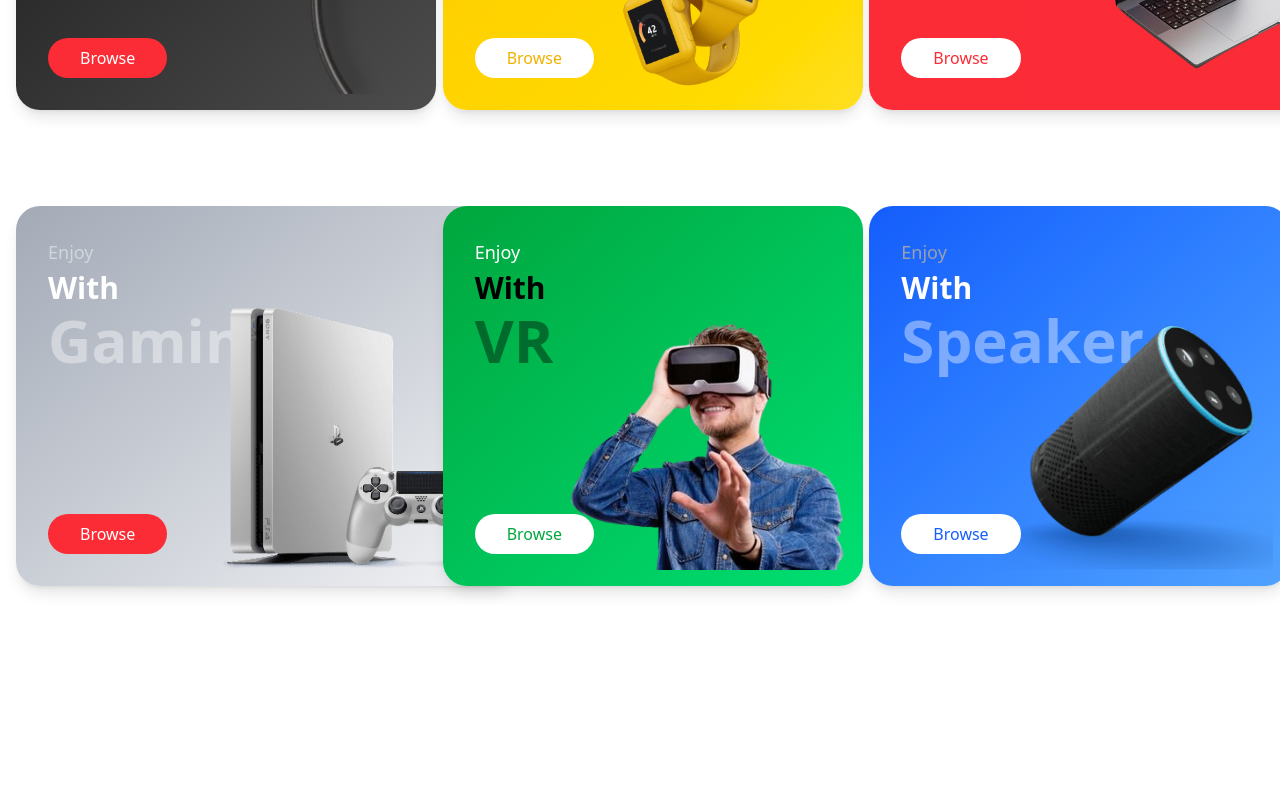
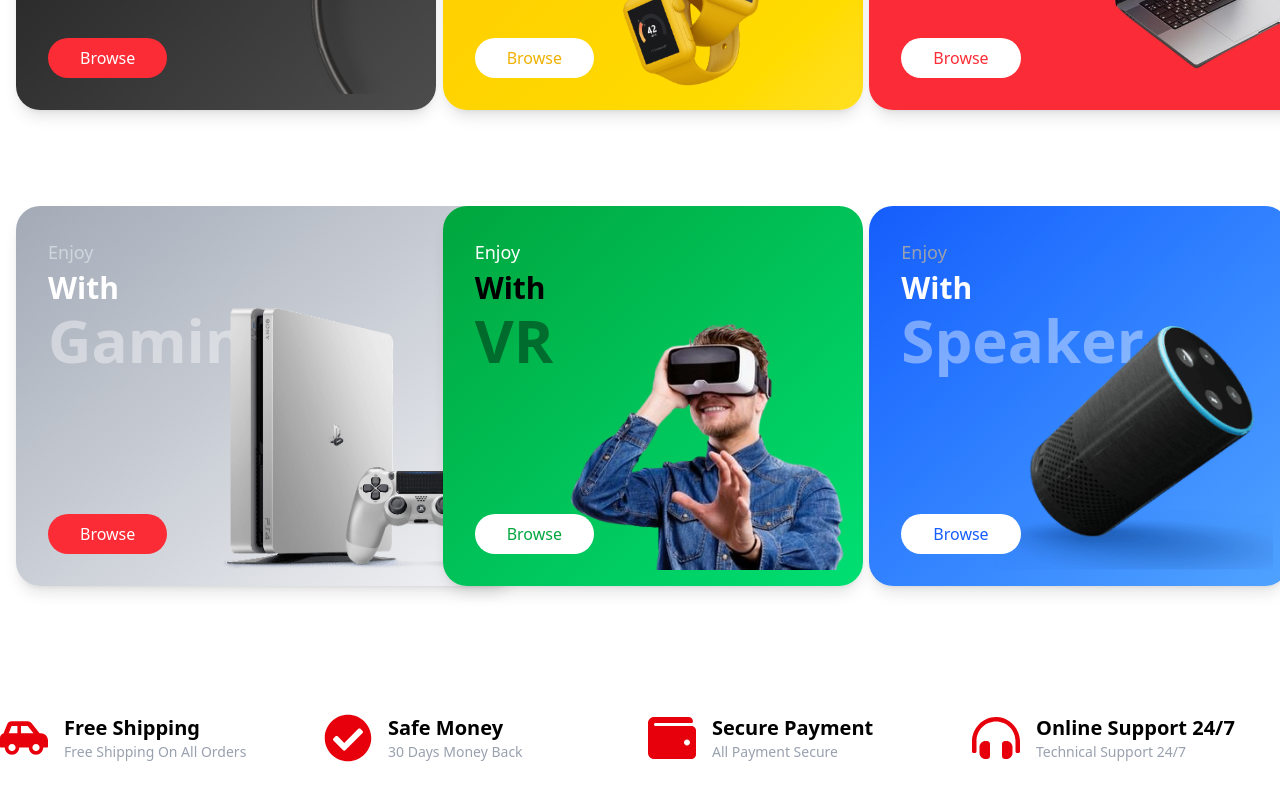
Before and after one commit to PrincxDevitt/App_Ecommerce, a React (Vite) app: page / in a window 1280 px wide. Shown: the part 876-1676 px from the top of the page. Before the commit the page ends 1510 px from the top, so only its background shows below. Built offline with nearby package versions, Linux system fonts and the light colour scheme.

Commit message:
Se creo y termino los servicios
Se crearon visualmente los servicios y lo que contiene dentro del mismo de cada servicio de la aplicacion

```diff
--- a/src/App.jsx
+++ b/src/App.jsx
@@ -3,6 +3,7 @@
 import Hero from './components/Hero'
 import Category from './components/Category'
 import Category2 from './components/Category2'
+import Service from './components/Service'
 
 const App = () => {
   return (
@@ -11,6 +12,7 @@
       <Hero/>
       <Category/>
       <Category2/>
+      <Service/>
     </div>
   )
 }
--- /dev/null
+++ b/src/components/Service.jsx
@@ -0,0 +1,56 @@
+import React from 'react';
+import {
+    FaCarSide,
+    FaHeadphonesAlt,
+    FaWallet,
+    FaCheckCircle, // Corrección aquí
+} from "react-icons/fa";
+
+const ServiceData = [
+    {
+        id: 1,
+        icon: <FaCarSide className='text-4xl md:text-5xl text-red-600' />,
+        title: "Free Shipping", // Corrección aquí
+        description: "Free Shipping On All Orders", // Corrección aquí
+    },
+    {
+        id: 2,
+        icon: <FaCheckCircle className='text-4xl md:text-5xl text-red-600' />, // Corrección aquí
+        title: "Safe Money", // Corrección aquí
+        description: "30 Days Money Back",
+    },
+    {
+        id: 3,
+        icon: <FaWallet className='text-4xl md:text-5xl text-red-600' />,
+        title: "Secure Payment", // Corrección aquí
+        description: "All Payment Secure",
+    },
+    {
+        id: 4,
+        icon: <FaHeadphonesAlt className='text-4xl md:text-5xl text-red-600' />,
+        title: "Online Support 24/7", // Corrección aquí
+        description: "Technical Support 24/7",
+    }
+];
+
+const Service = () => {
+    return (
+        <div>
+            <div className="container mt-14 md:my-20">
+                <div className="grid grid-cols-2 lg:grid-cols-4 gap-4 gap-y-8">
+                    {ServiceData.map((data) => (
+                        <div key={data.id} className='flex flex-col items-start sm:flex-row gap-4'> {/* Se agregó key */}
+                            {data.icon}
+                            <div>
+                                <h1 className='lg:text-xl font-bold'>{data.title}</h1> {/* Corrección aquí */}
+                                <h1 className='text-gray-400 text-sm'>{data.description}</h1>
+                            </div>
+                        </div>
+                    ))}
+                </div>
+            </div>
+        </div>
+    );
+}
+
+export default Service;
```
